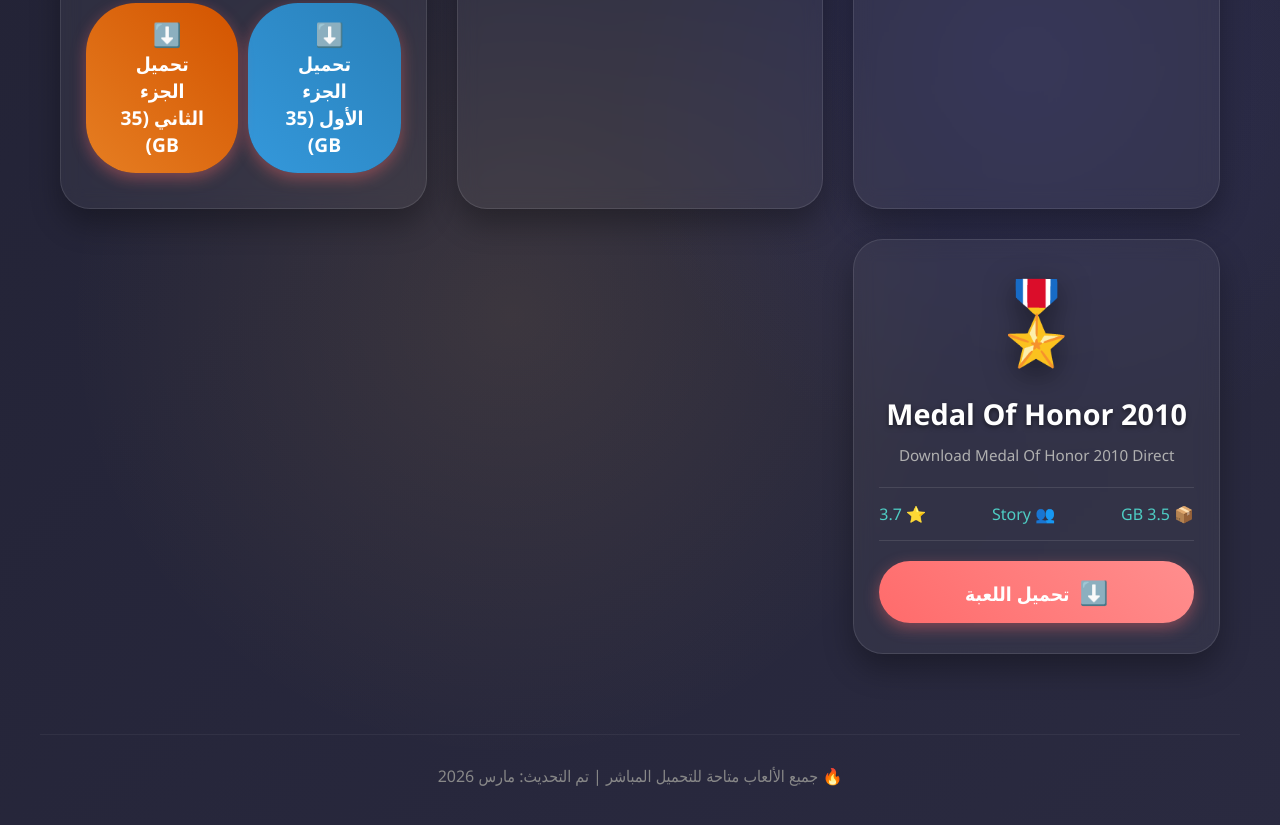
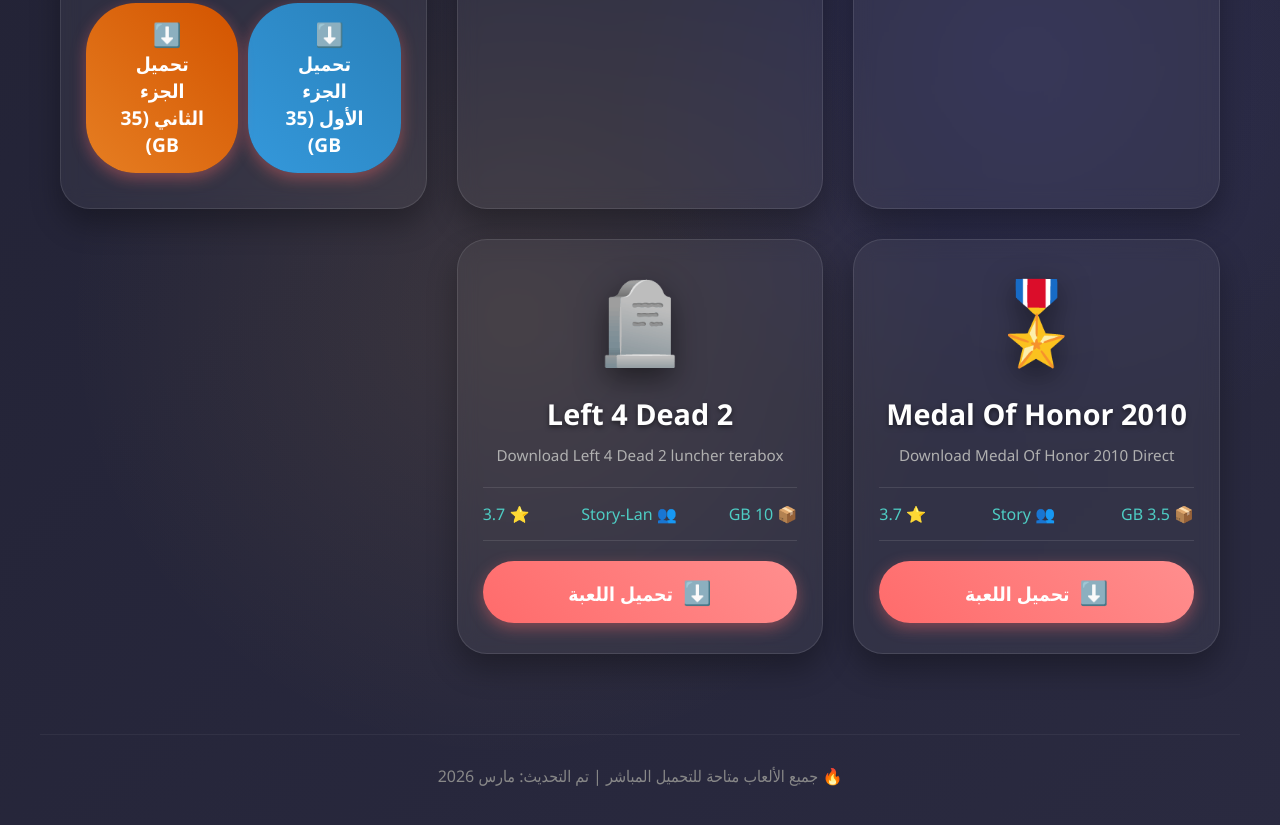
Before and after one commit to ue7g2ucaitxiwycigq/ue7g2ucatixiwycigq.github.io, a plain HTML site: page index.html in a window 1280 px wide. Shown: the part 1767-2592 px from the top of the page. Drawn offline with Linux system fonts and the light colour scheme.

Commit message:
Update index.html

```diff
--- a/index.html
+++ b/index.html
@@ -390,7 +390,7 @@
                             <span>⭐ 5.0</span>
                         </div>
 
-                        <!-- قسم الأجزاء -->
+                        <!--  قسم الأجزاء -->
                         <div style="display: flex; gap: 10px; margin-top: 15px; flex-wrap: wrap;">
                             <!-- الجزء الأول -->
                             <a href="https://s1195sas.storage.yandex.net/rdisk/b69329a02e07a7e47ad863d3cb2c7c83302e63863f6da0f75291cb1c9708d89a/69b4b02b/tsChDyldXys17tYtIuNkhyRFxO82LtFagZDnm4fb7DINPIQB94Ft4nqCkqwhn-lpo6grxxQkvpnL8J5YXpZWng==?uid=1927087343&filename=Red-Dead-Redemption-2.part1.rar&disposition=attachment&hash=&limit=0&content_type=application%2Fx-rar&owner_uid=1927087343&fsize=37044092928&hid=90325fea93cf3beb1bd411b0b61b179c&media_type=compressed&tknv=v3&etag=52eb9876886f19ba9836a3f07246fdae&ts=64cf1551c20c0&s=18cf7659c77030eea00aed887ba198169bbb797e586222911b2361721f21338a&pb=U2FsdGVkX1800GQMRF4eM0v3V_WgSbQEXouj1_b02PEAe-peskG9zHSuc8JADjaRLgfNUvrgKRCbsmQ9dXZmRmzFO0OxhD8HxGwPUllagjY" class="download-btn" target="_blank" style="flex: 1; background: linear-gradient(45deg, #3498db, #2980b9);">
@@ -421,6 +421,18 @@
                         </div>
                         <a href="https://s3.uptogames.net/utg/Medal-of-Honor-2010.rar" class="download-btn" target="_blank">تحميل اللعبة</a>
                     </div>
+                        <div class="game-card" data-name="Left 4 Dead 2">
+                        <div class="game-icon">🪦</div>  <!-- أيقونة أو صورة -->
+                        <h3 class="game-title">Left 4 Dead 2</h3>
+                        <p class="game-description">Download Left 4 Dead 2 luncher terabox</p>
+                        <div class="game-meta">
+                            <span>📦  10 GB </span>
+                            <span>👥 Story-Lan </span>
+                            <span>⭐ 3.7 </span>
+                        </div>
+                        <a href="https://1024terabox.com/s/1J55EFkC7BJ_G1mD1GV9uMQ" class="download-btn" target="_blank">تحميل اللعبة</a>
+                    </div>
+
 
         </main>
 
```
